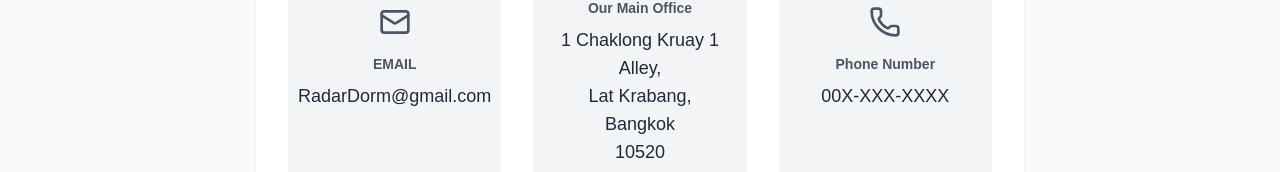
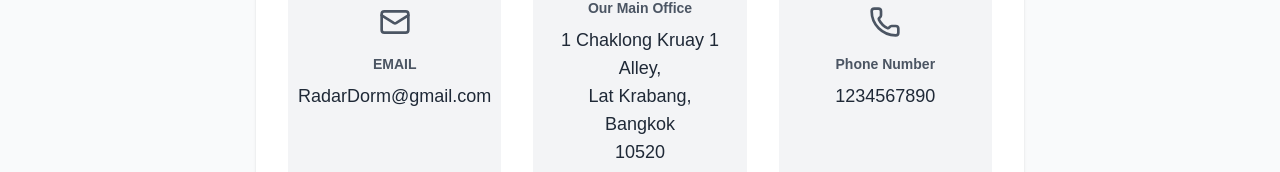
Before and after one commit to jasonkob/DormRaidar, a Next.js app: page /Help in a window 1280 px wide. Shown: the part 299-471 px from the top of the page. Built offline with nearby package versions, Linux system fonts and the light colour scheme.

Commit message:
Update page.tsx

```diff
--- a/src/app/Help/page.tsx
+++ b/src/app/Help/page.tsx
@@ -53,7 +53,7 @@ export default function ContactPage() {
             <div className="bg-gray-100 p-6 rounded-lg text-center flex flex-col items-center justify-center">
               <Phone className="w-8 h-8 text-gray-600 mb-4" />
               <h3 className="text-sm font-semibold text-gray-600 mb-2">Phone Number</h3>
-              <p className="text-lg text-gray-800">00X-XXX-XXXX</p>
+              <p className="text-lg text-gray-800">1234567890</p>
             </div>
           </div>
         </div>
```
